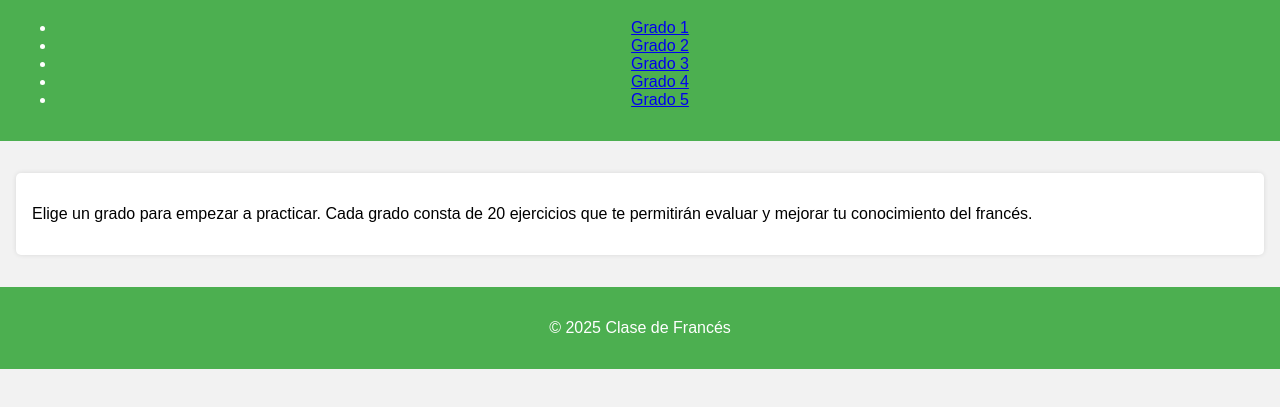
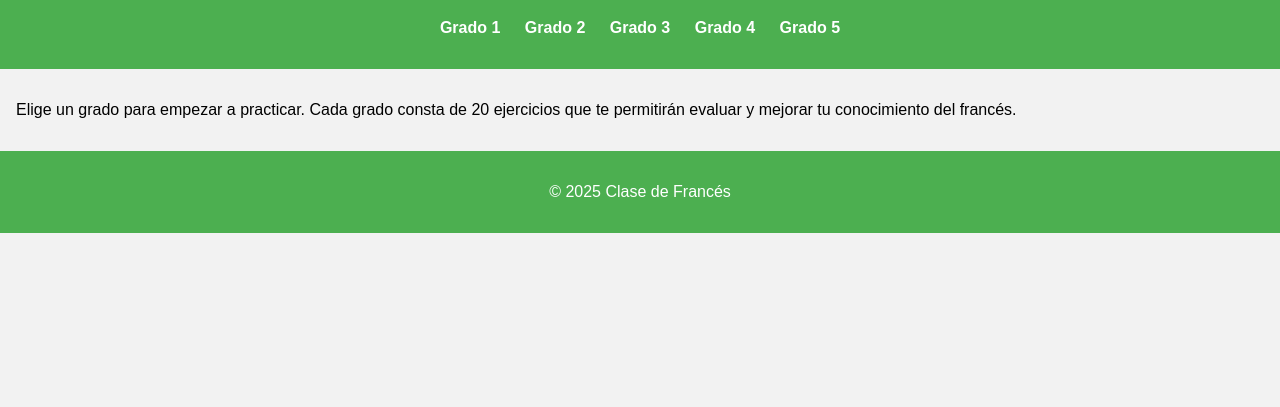
Before and after one commit to darioc688/Clase-de-Frances-Ejercicios-Interactivos, a plain HTML site: page index.html in a window 1280 px wide. Shown: the part 95-502 px from the top of the page. Drawn offline with Linux system fonts and the light colour scheme.

Commit message:
Update style.css

```diff
--- a/style.css
+++ b/style.css
@@ -1,4 +1,4 @@
-/* style.css */
+/* Estilos generales */
 body {
   font-family: Arial, sans-serif;
   background-color: #f2f2f2;
@@ -13,18 +13,41 @@ header, footer {
   padding: 1em;
 }
 
+nav ul {
+  list-style: none;
+  padding: 0;
+}
+
+nav ul li {
+  display: inline-block;
+  margin: 0 10px;
+}
+
+nav a {
+  color: white;
+  text-decoration: none;
+  font-weight: bold;
+}
+
 main {
   padding: 1em;
 }
 
-section {
+#exercise-container {
   background-color: white;
+  padding: 1em;
   margin: 1em 0;
-  padding: 1em;
   border-radius: 5px;
   box-shadow: 0 0 5px rgba(0,0,0,0.1);
 }
 
-button {
+input, select, button {
   margin-top: 0.5em;
+  padding: 0.5em;
+  font-size: 1em;
 }
+
+#feedback {
+  margin-top: 1em;
+  font-size: 1.2em;
+}
```
